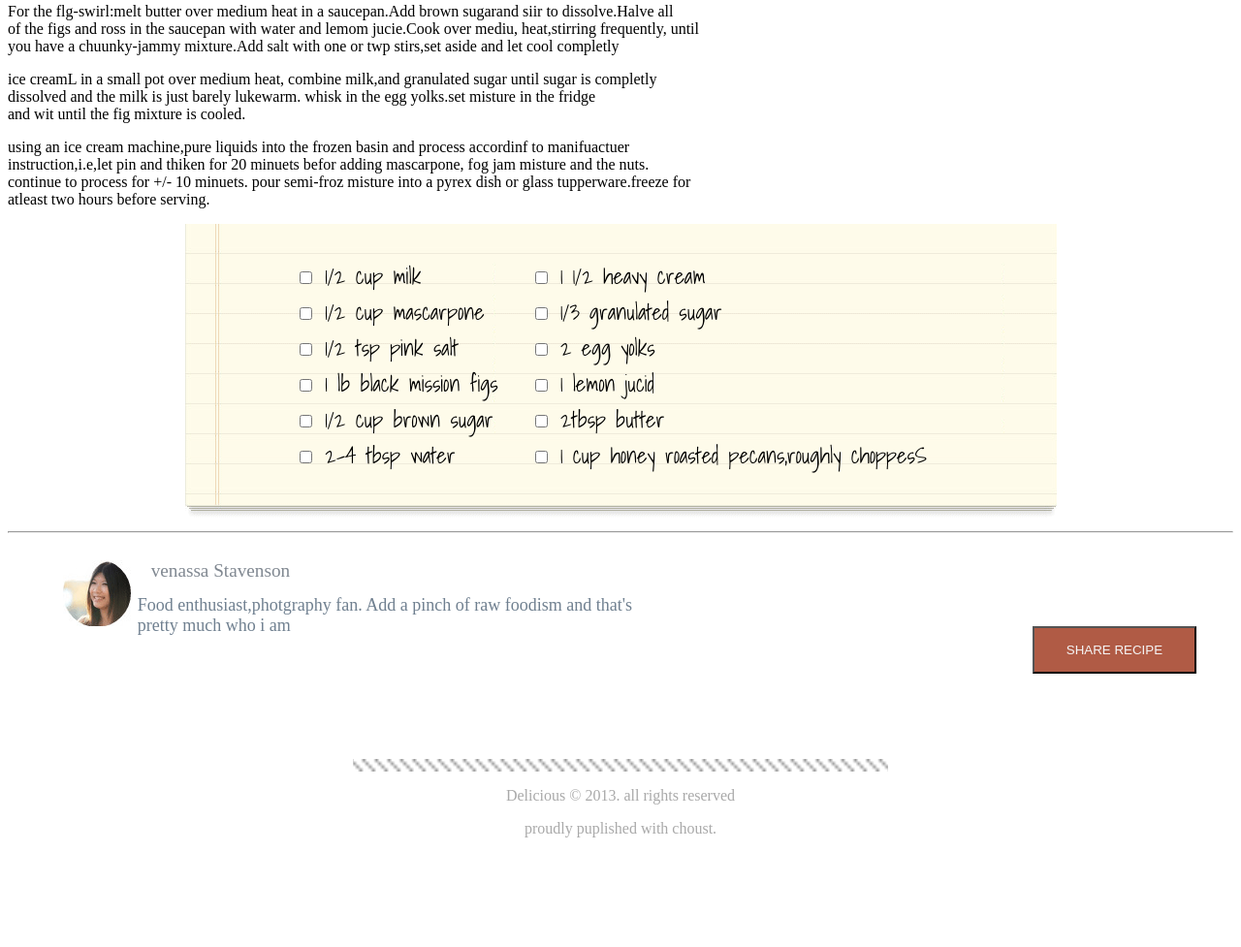
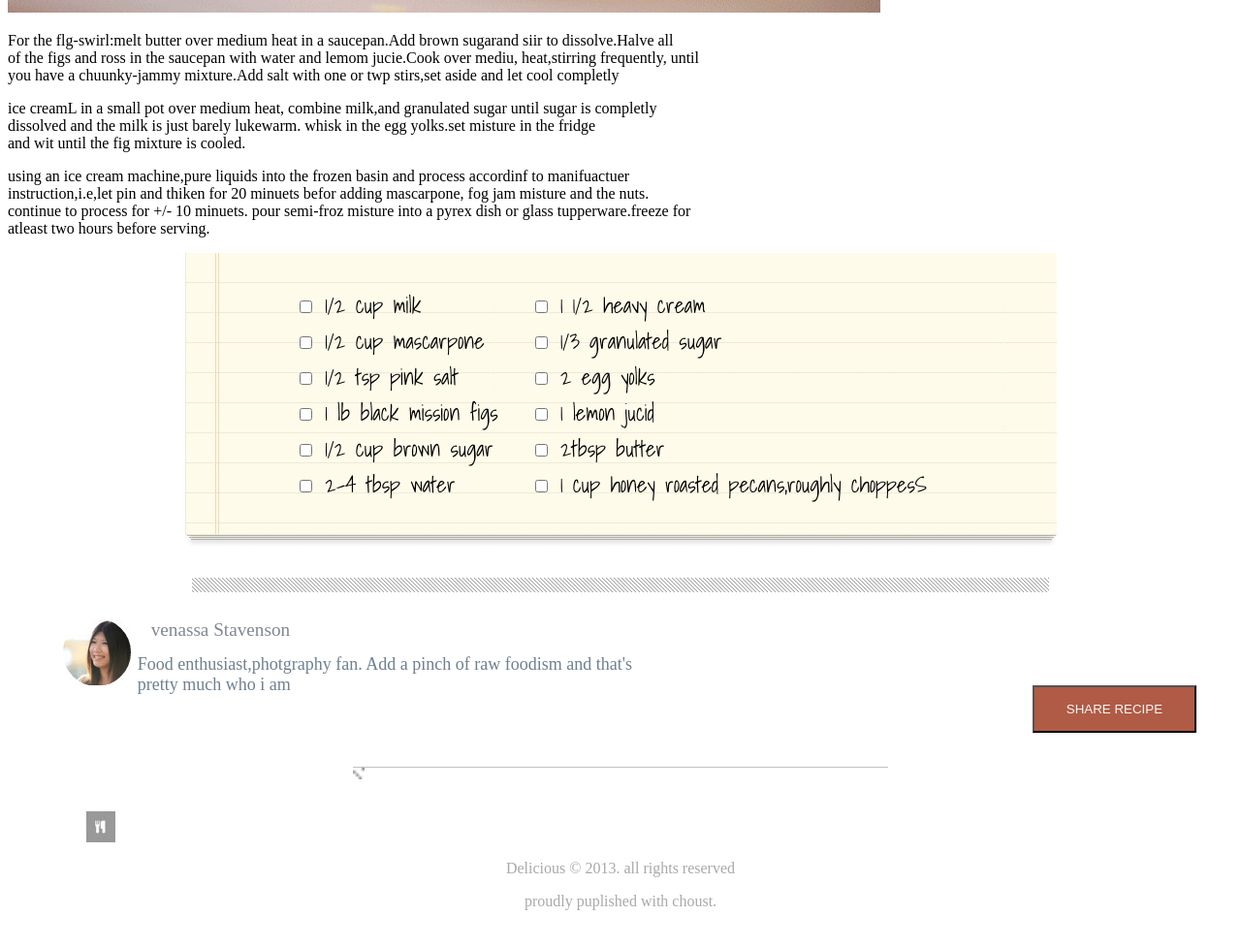
Before and after one commit to MohammadAljadayh/chocolate-pizza, a plain HTML site: page index.html in a window 1280 px wide. Shown: the part 885-1862 px from the top of the page at 97% size. Drawn offline with Linux system fonts and the light colour scheme.

Commit message:
editing some content

```diff
--- a/index.html
+++ b/index.html
@@ -167,6 +167,8 @@
 
     <footer>
         <hr>
+        <img src="img/small-logo.png">
+        <hr id="logoLine">
         <p> Delicious &copy; 2013. all rights reserved</p>
         <p>proudly puplished with choust.</p>
     </footer>
--- a/style.css
+++ b/style.css
@@ -127,18 +127,39 @@ footer{
     clear: both;
 }
 
+hr{
+    display: block;
+    background-image: url(../img/hr-img.png);
+    border: 0px;
+    height: 15px;
+    width: 70%;
+    margin-top: 2%;
+ }
 
+ footer img{
+    position: absolute;
+    /* clear: both; */
+ }
 /* Using stackoverflow */
 footer hr {
-    background: url('/img/hr-img.png');
+    background: url('../img/hr-img.png') no-repeat;
     background-size: contain;
+    display: block;
+    border: 0;
+    width: 70%;
+    position: absolute;
+    bottom: 50pt;
+
+    }
+
+#logoLine{
     display: block;
     height: 10pt;
     border: 0;
     width: 50%;
     position: relative;
+    border-top: .02px solid rgb(194, 194, 194);
     }
-
 
 footer p{
     text-align: center;
```
